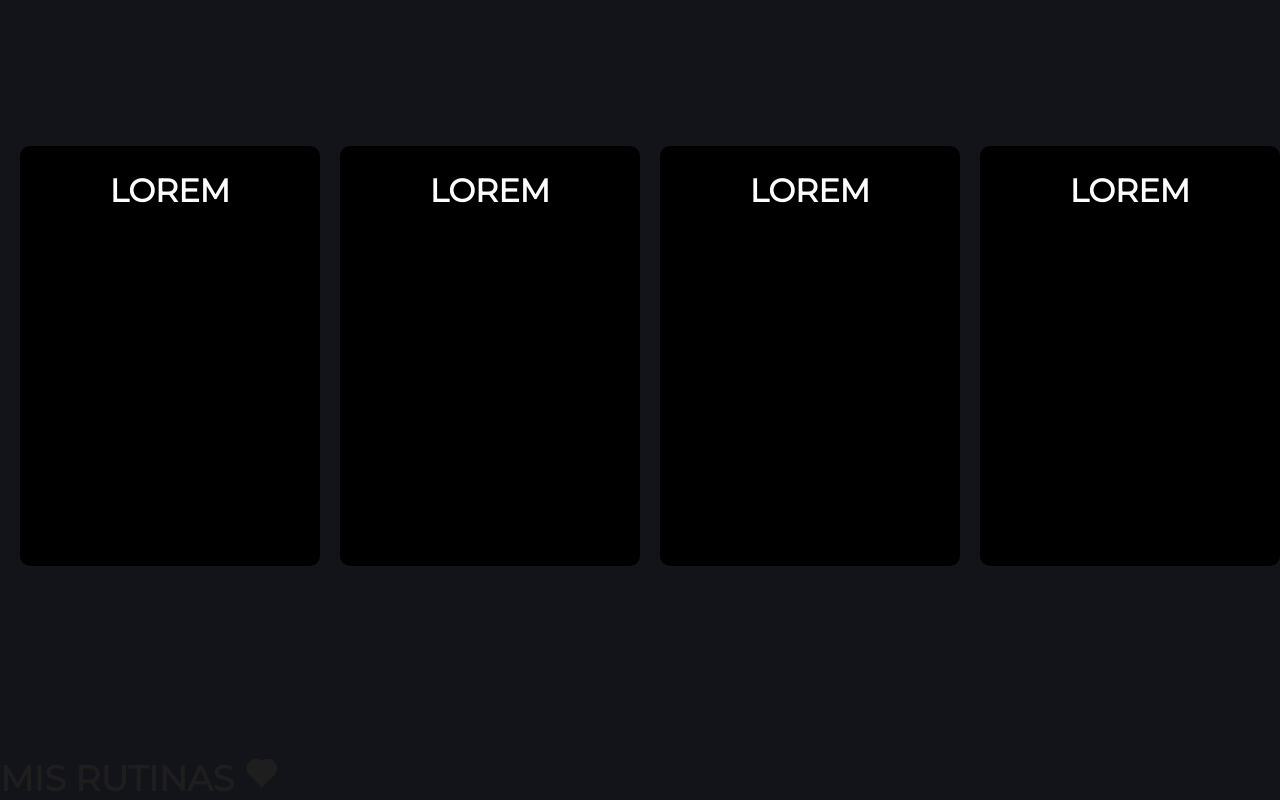
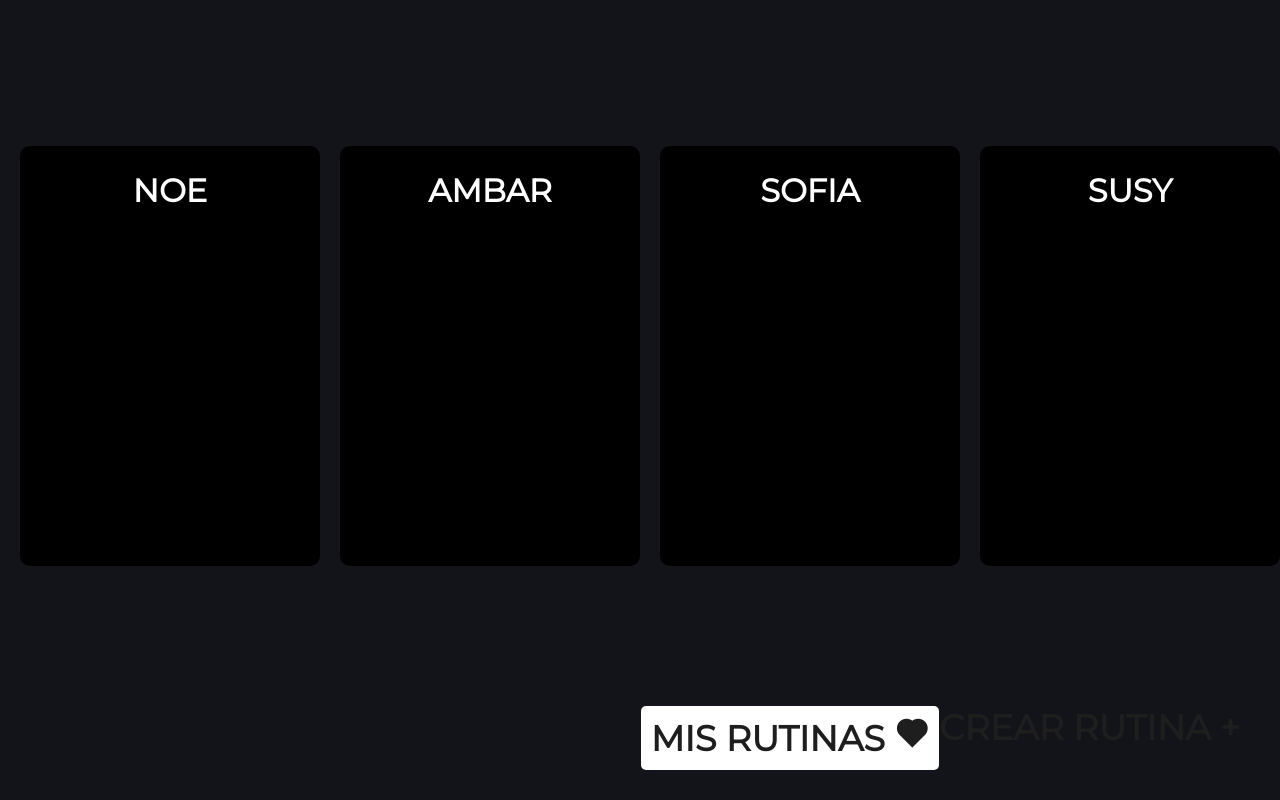
Before and after one commit to Tintaa307/proyecto, a React (Vite) app: page / in a window 1280 px wide. Shown: the part 1007-1807 px from the top of the page. After the commit the page ends 1777 px from the top, so only its background shows below. Built offline with nearby package versions, Linux system fonts and the light colour scheme; a web font is replaced by a local one.

Commit message:
register done

```diff
--- a/node/controller/usersController.js
+++ b/node/controller/usersController.js
@@ -4,6 +4,7 @@ import UserModel from "../models/usersModel.js"
 
 export const createUser = async (req, res) => {
   try {
+    console.log("aaaaa", req.body)
     await UserModel.create(req.body)
     res.json({ message: "user added" })
   } catch (error) {
--- a/src/components/register/Register.jsx
+++ b/src/components/register/Register.jsx
@@ -29,12 +29,13 @@ const Register = () => {
   const emailRef = useRef(null)
   //const expReg = !/^[A-Z0-9._%+-]+@[A-Z0-9.-]+\.[A-Z]{2,}$/i
   const navigate = useNavigate()
-  const [username, setUsername] = useState("")
-  const [email, setEmail] = useState("")
-  const [password, setPassword] = useState("")
 
-  const saveUser = async () => {
-    await axios.post(URI, { username, email, password })
+  const saveUser = async (values) => {
+    await axios.post(URI, {
+      nombre: values.username,
+      email: values.email,
+      contrasenia: values.password,
+    })
     navigate("/")
   }
 
@@ -66,7 +67,7 @@ const Register = () => {
             }}
             validationSchema={SignupSchema}
             onSubmit={(values) => {
-              saveUser()
+              saveUser(values)
               console.log(values)
             }}
           >
--- a/src/components/rutinas/Rutinas.jsx
+++ b/src/components/rutinas/Rutinas.jsx
@@ -10,16 +10,16 @@ const Rutinas = () => {
       </div>
       <div className="container-grid">
         <div className="container-box">
-          <h1>LOREM</h1>
+          <h1>NOE</h1>
         </div>
         <div className="container-box">
-          <h1>LOREM</h1>
+          <h1>AMBAR</h1>
         </div>
         <div className="container-box">
-          <h1>LOREM</h1>
+          <h1>SOFIA</h1>
         </div>
         <div className="container-box">
-          <h1>LOREM</h1>
+          <h1>SUSY</h1>
         </div>
       </div>
       <div className="container-buttons">
@@ -28,6 +28,9 @@ const Rutinas = () => {
             MIS RUTINAS <i class="ri-heart-fill"></i>
           </h1>
         </div>
+        <div className="container-create">
+          <h1>CREAR RUTINA +</h1>
+        </div>
       </div>
     </div>
   )
--- a/src/components/rutinas/rutinas.css
+++ b/src/components/rutinas/rutinas.css
@@ -40,7 +40,11 @@
   transform: translateY(0px);
   transition: transform 0.2s ease-in-out;
 }
-
+.container-rutinas .container-grid .container-box::after {
+  content: "";
+  inset: 10px;
+  background-color: #000;
+}
 .container-rutinas .container-grid .container-box h1 {
   font-size: 2rem;
   margin-top: 25px;
@@ -52,3 +56,28 @@
   transition: var(--transition);
   transform: translateY(-10px);
 }
+
+.container-rutinas .container-buttons {
+  display: flex;
+  text-align: center;
+  justify-content: right;
+  margin-right: 40px;
+  margin-top: -50px;
+}
+
+.container-rutinas .container-buttons .container-favs {
+  background-color: #fff;
+  padding: 10px;
+  transform: translateY(0px);
+  transition: transform 0.2s ease-in-out;
+  font-family: var(--montserrat-font);
+
+  border-radius: 5px;
+  margin-left: 400px;
+}
+
+.container-rutinas .container-buttons .container-favs:hover {
+  background-color: var(--color-main);
+  transition: var(--transition);
+  transform: translateY(-10px);
+}
```
Also changed, not shown: src/components/home/home.css (+0 -75 lines).
